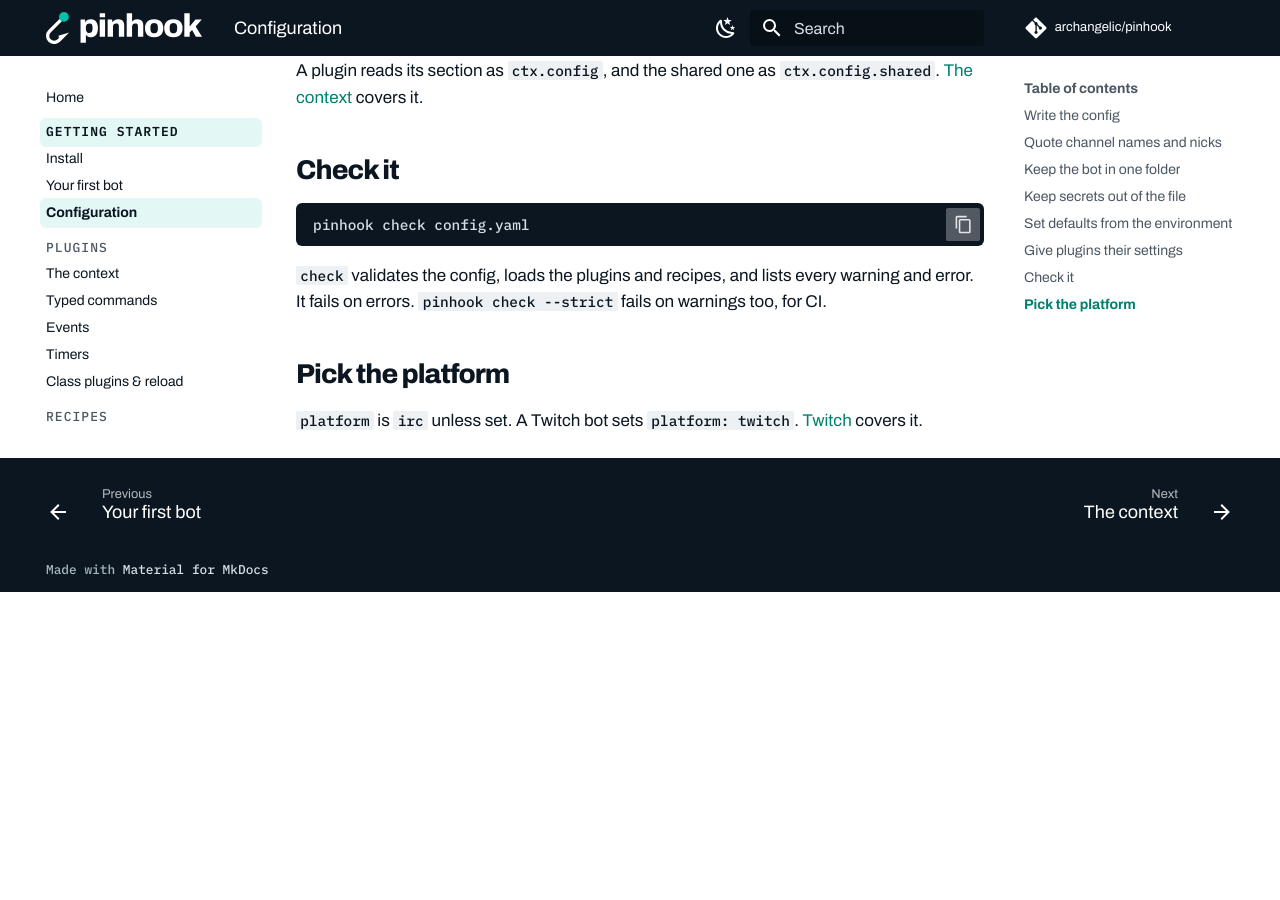
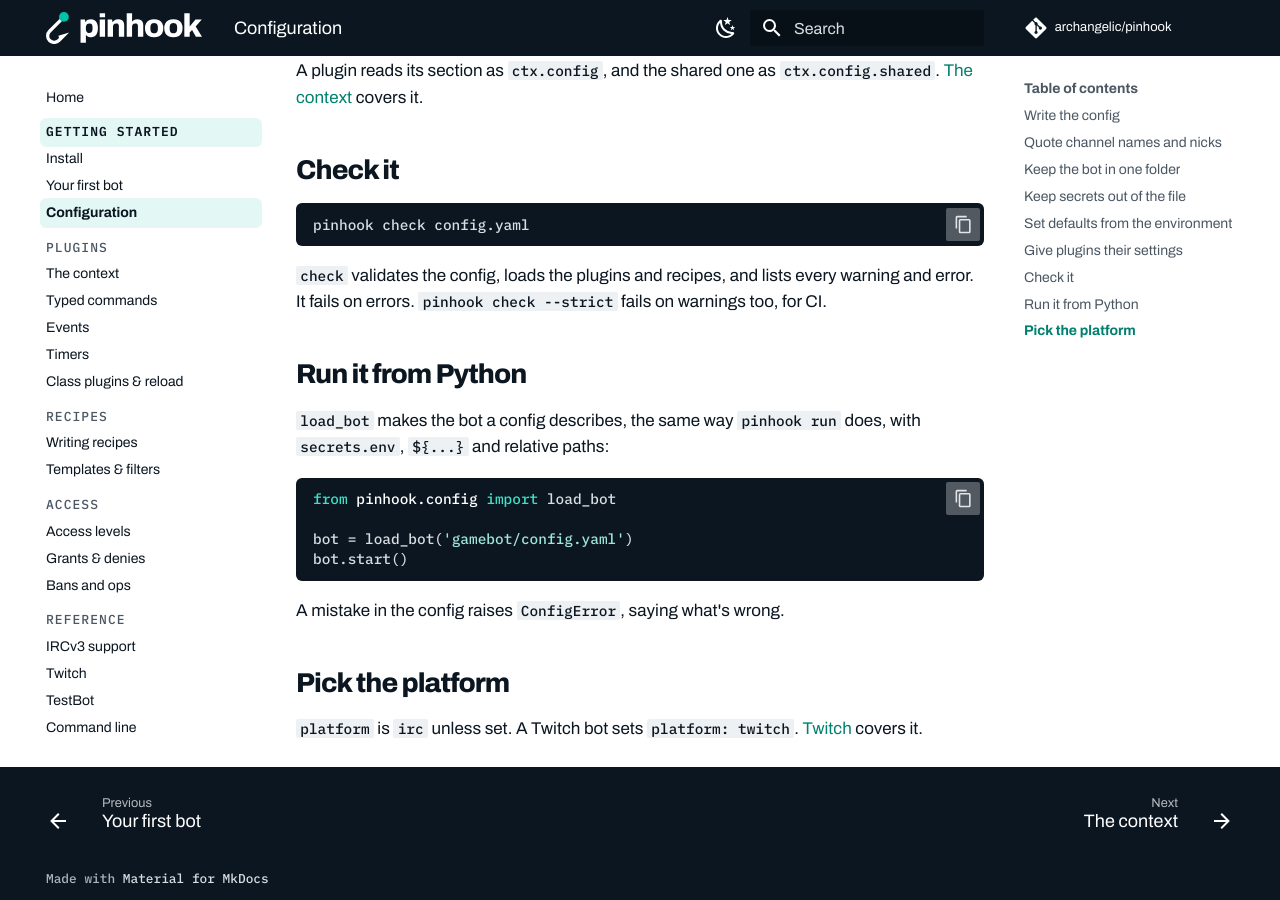
Before and after one commit to archangelic/pinhook, an MkDocs documentation site: the page built from docs/configuration.md, in a window 1280 px wide and 900 px high, scrolled down 2140 px. Built offline with MkDocs 1.6.1 and Material for MkDocs 9.7.7, drawn with Linux system fonts in a browser that asks for light colours; comment, search, counter and statistics services are not loaded; the version menu is left out; before the commit the page ends 2732 px from its top, so only the background shows below that.

Commit message:
document load_bot

````diff
--- a/docs/configuration.md
+++ b/docs/configuration.md
@@ -94,6 +94,19 @@ pinhook check config.yaml
 
 `check` validates the config, loads the plugins and recipes, and lists every warning and error. It fails on errors. `pinhook check --strict` fails on warnings too, for CI.
 
+## Run it from Python
+
+`load_bot` makes the bot a config describes, the same way `pinhook run` does, with `secrets.env`, `${...}` and relative paths:
+
+```python
+from pinhook.config import load_bot
+
+bot = load_bot('gamebot/config.yaml')
+bot.start()
+```
+
+A mistake in the config raises `ConfigError`, saying what's wrong.
+
 ## Pick the platform
 
 `platform` is `irc` unless set. A Twitch bot sets `platform: twitch`. [Twitch](twitch.md) covers it.
````
Also changed, not shown: docs/api-reference.md (+6 -0 lines).
